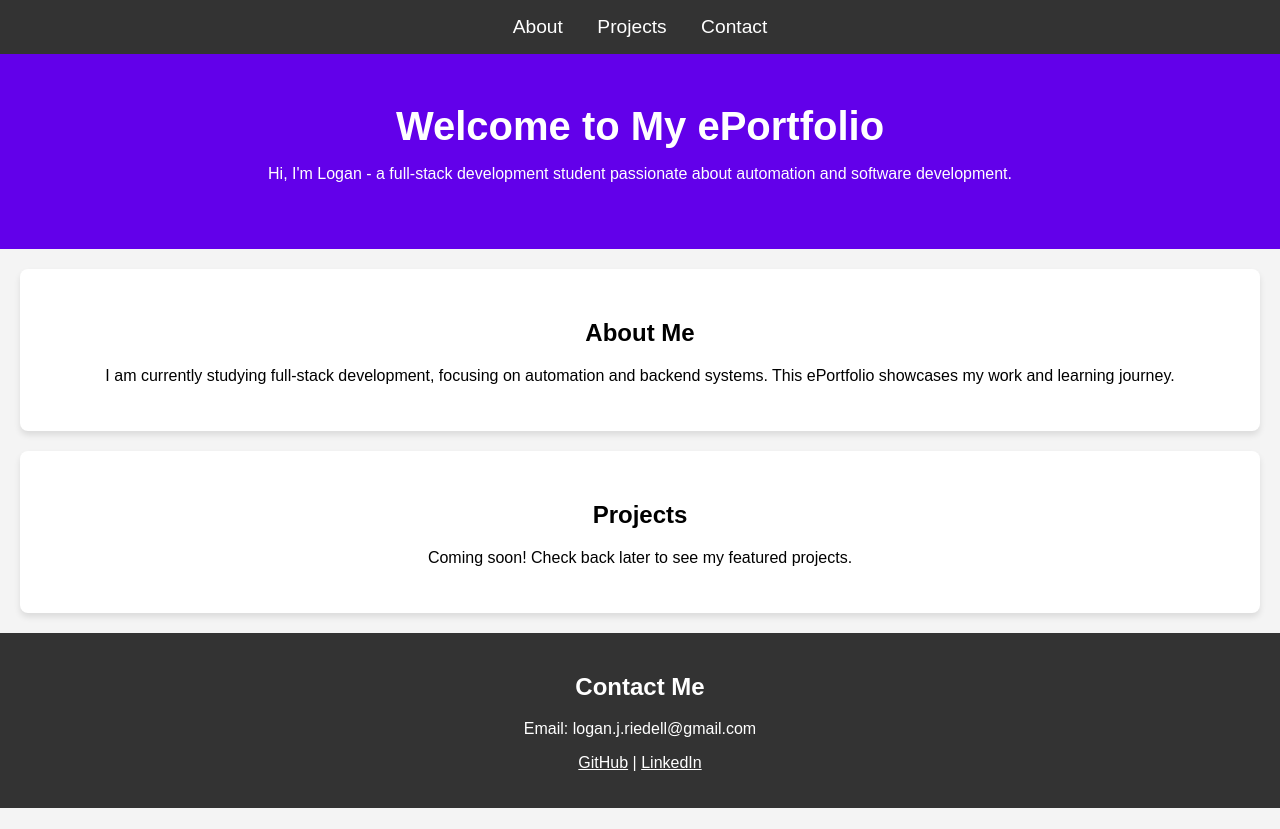
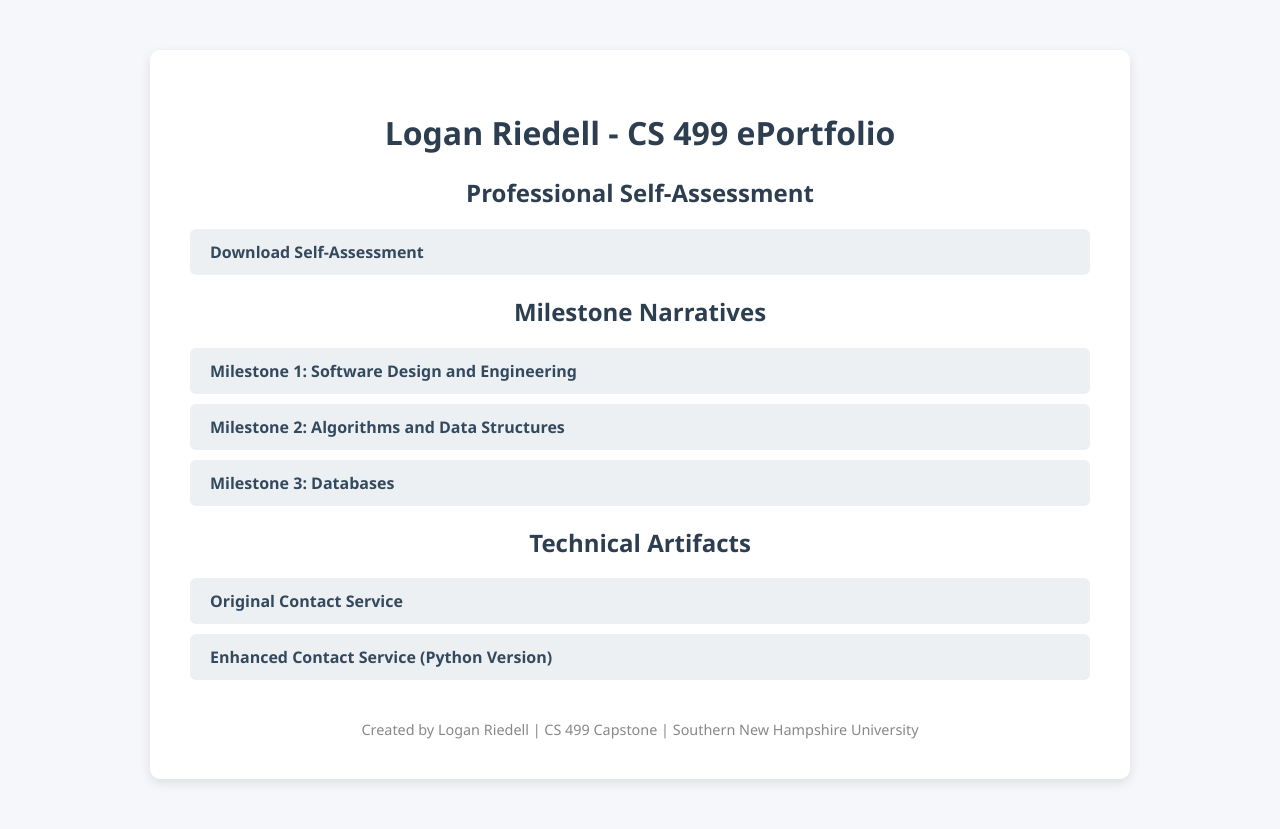
Before and after one commit to loges93/eportfolio, a plain HTML site: page index.html in a window 1280 px wide. Before the commit the page ends 808 px from the top, so only its background shows below. Drawn offline with Linux system fonts and the light colour scheme.

Commit message:
Changed landing page to include links to all files.

```diff
--- a/index.html
+++ b/index.html
@@ -2,78 +2,82 @@
 <html lang="en">
 <head>
     <meta charset="UTF-8">
-    <meta name="viewport" content="width=device-width, initial-scale=1.0">
-    <title>Logan's ePortfolio</title>
+    <title>Logan Riedell - CS 499 ePortfolio</title>
     <style>
         body {
-            font-family: Arial, sans-serif;
+            font-family: 'Segoe UI', Tahoma, Geneva, Verdana, sans-serif;
+            background-color: #f5f7fa;
             margin: 0;
             padding: 0;
+            color: #333;
+        }
+        .container {
+            max-width: 900px;
+            margin: 50px auto;
+            background: #ffffff;
+            padding: 40px;
+            border-radius: 10px;
+            box-shadow: 0 4px 12px rgba(0, 0, 0, 0.1);
+        }
+        h1, h2 {
             text-align: center;
-            background-color: #f4f4f4;
+            color: #2c3e50;
         }
-        header {
-            background: #333;
-            color: #fff;
-            padding: 1em 0;
+        ul {
+            list-style-type: none;
+            padding: 0;
         }
-        nav a {
-            color: white;
-            margin: 0 15px;
+        li {
+            background: #ecf0f3;
+            margin: 10px 0;
+            padding: 12px 20px;
+            border-radius: 6px;
+            transition: background 0.3s;
+        }
+        li:hover {
+            background: #d0d7de;
+        }
+        a {
             text-decoration: none;
-            font-size: 1.2em;
+            color: #34495e;
+            font-weight: bold;
         }
-        .hero {
-            padding: 50px 20px;
-            background: #6200ea;
-            color: white;
+        a:hover {
+            text-decoration: underline;
         }
-        .hero h1 {
-            margin: 0;
-            font-size: 2.5em;
-        }
-        .about {
-            padding: 30px;
-            background: white;
-            margin: 20px;
-            border-radius: 8px;
-            box-shadow: 0px 4px 6px rgba(0, 0, 0, 0.1);
-        }
-        .contact {
-            padding: 20px;
-            background: #333;
-            color: white;
+        footer {
+            text-align: center;
+            font-size: 0.9em;
+            color: #888;
+            margin-top: 40px;
         }
     </style>
 </head>
 <body>
-    <header>
-        <nav>
-            <a href="#about">About</a>
-            <a href="#projects">Projects</a>
-            <a href="#contact">Contact</a>
-        </nav>
-    </header>
+    <div class="container">
+        <h1>Logan Riedell - CS 499 ePortfolio</h1>
 
-    <section class="hero">
-        <h1>Welcome to My ePortfolio</h1>
-        <p>Hi, I'm Logan - a full-stack development student passionate about automation and software development.</p>
-    </section>
+        <h2>Professional Self-Assessment</h2>
+        <ul>
+            <li><a href="Reflection_Logan Riedell.docx" target="_blank">Download Self-Assessment</a></li>
+        </ul>
 
-    <section id="about" class="about">
-        <h2>About Me</h2>
-        <p>I am currently studying full-stack development, focusing on automation and backend systems. This ePortfolio showcases my work and learning journey.</p>
-    </section>
+        <h2>Milestone Narratives</h2>
+        <ul>
+            <li><a href="Final Folder/Milestone Narratives/Milestone 1 Logan Riedell.docx" target="_blank">Milestone 1: Software Design and Engineering</a></li>
+            <li><a href="Final Folder/Milestone Narratives/Milestone 2 Logan Riedell.docx" target="_blank">Milestone 2: Algorithms and Data Structures</a></li>
+            <li><a href="Final Folder/Milestone Narratives/Milestone 3 Logan Riedell.docx" target="_blank">Milestone 3: Databases</a></li>
+        </ul>
 
-    <section id="projects" class="about">
-        <h2>Projects</h2>
-        <p>Coming soon! Check back later to see my featured projects.</p>
-    </section>
+        <h2>Technical Artifacts</h2>
+        <ul>
+            <li><a href="Final Folder/Technical Artifacts/ContactService_SoftwareTestingAutomation-m..." target="_blank">Original Contact Service</a></li>
+            <li><a href="Final Folder/Technical Artifacts/ContactService2.0" target="_blank">Enhanced Contact Service (Python Version)</a></li>
+        </ul>
 
-    <section id="contact" class="contact">
-        <h2>Contact Me</h2>
-        <p>Email: logan.j.riedell@gmail.com</p>
-        <p><a href="https://github.com/yourgithub" style="color: #fff;">GitHub</a> | <a href="https://linkedin.com/in/yourprofile" style="color: #fff;">LinkedIn</a></p>
-    </section>
+        <footer>
+            Created by Logan Riedell | CS 499 Capstone | Southern New Hampshire University
+        </footer>
+    </div>
 </body>
 </html>
```
